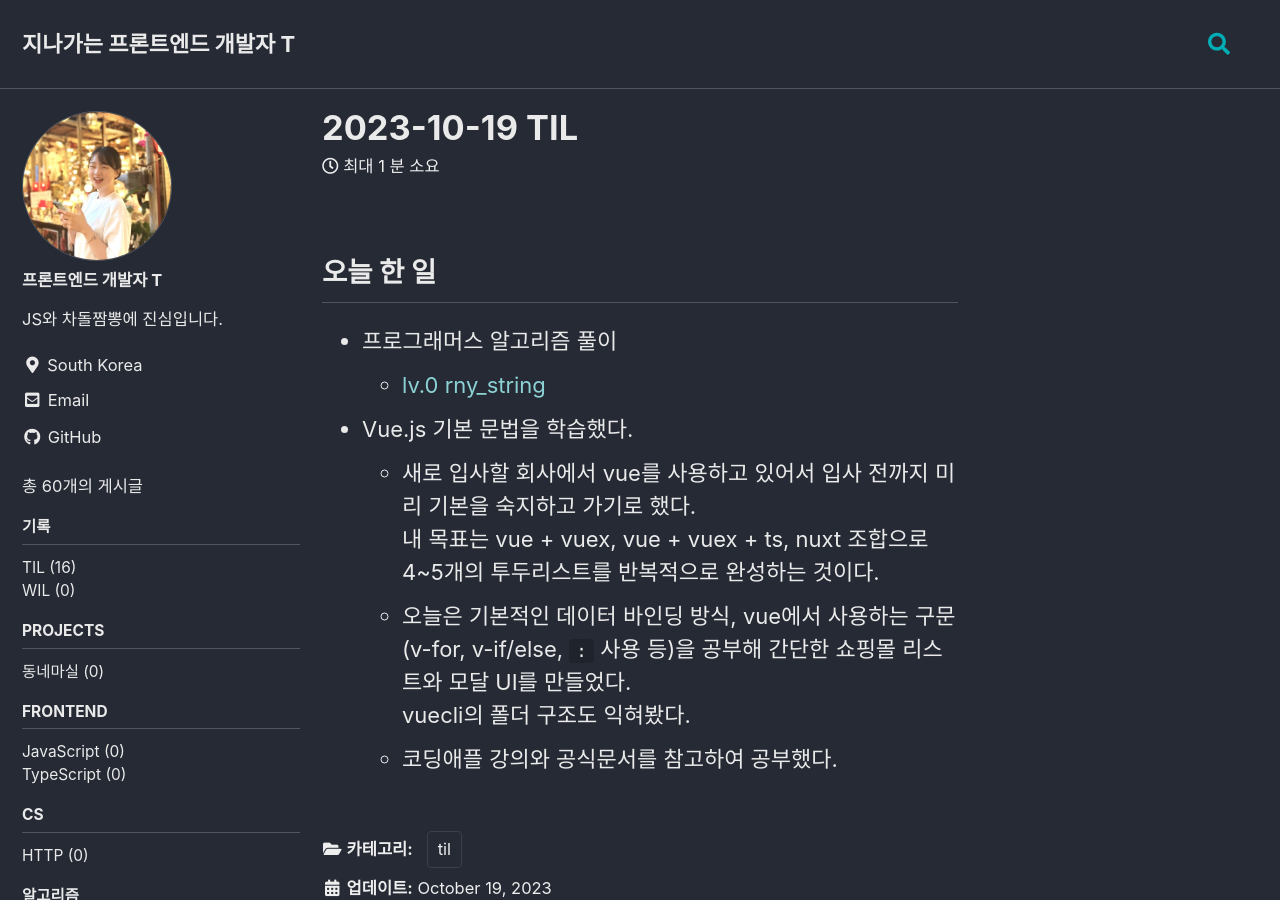
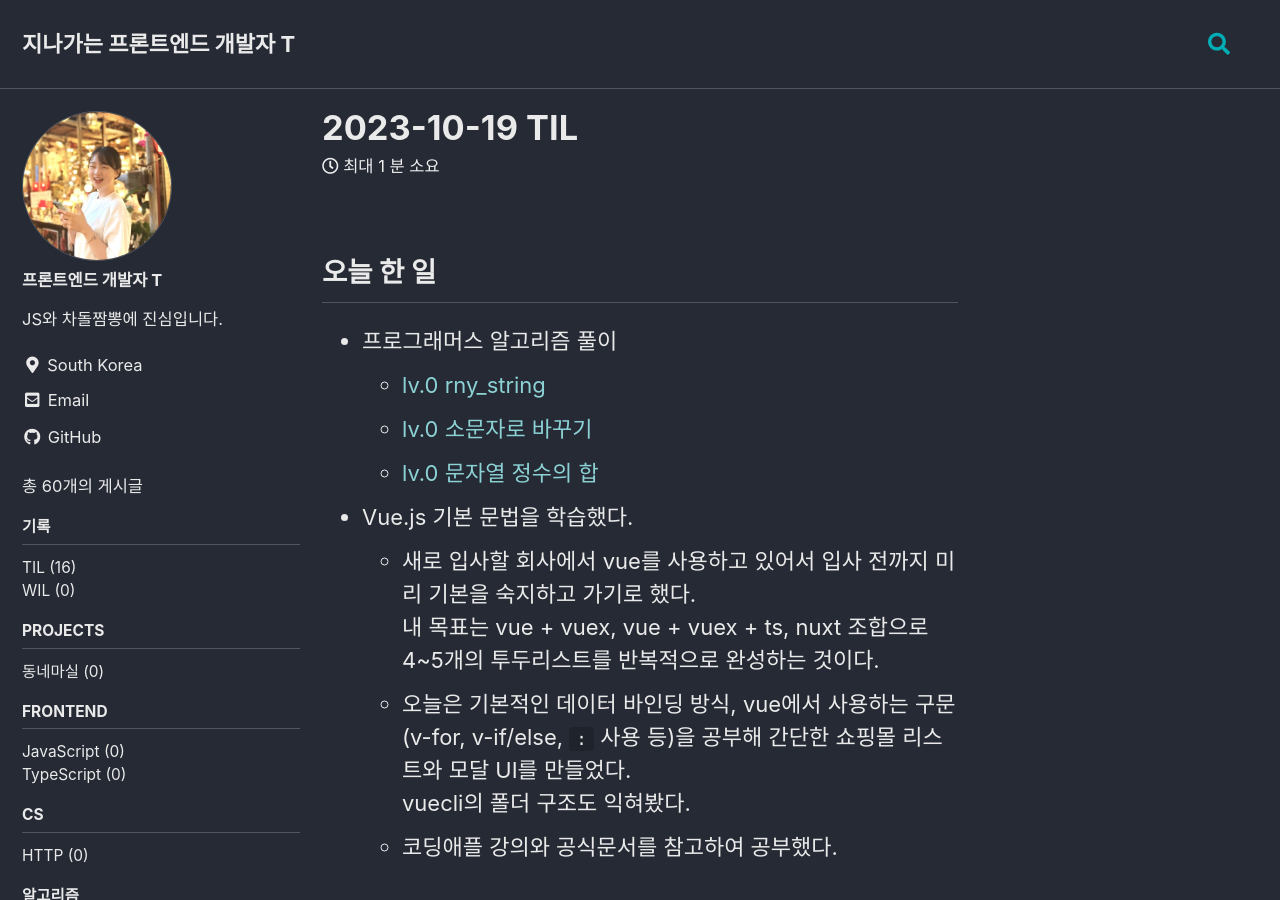
Before and after one commit to makepin2r/makepin2r.github.io, a Jekyll site: the page built from _posts/TIL/2023-10-19-TIL-231019.md, in a window 1280 px wide and 900 px high. Built offline with Jekyll 4.4.1, drawn with Linux system fonts in a browser that asks for light colours; cached includes are drawn as plain includes; some web fonts are replaced.

Commit message:
update: 23-10-19 til 알고리즘 문제 추가

```diff
--- a/_posts/TIL/2023-10-19-TIL-231019.md
+++ b/_posts/TIL/2023-10-19-TIL-231019.md
@@ -9,6 +9,8 @@ tags:
 ## 오늘 한 일
 -   프로그래머스 알고리즘 풀이
     -   [lv.0 rny_string](https://makepin2r.github.io/algorithm-programmers/181863/)
+    -   [lv.0 소문자로 바꾸기](https://makepin2r.github.io/algorithm-programmers/181876/)
+    -   [lv.0 문자열 정수의 합](https://makepin2r.github.io/algorithm-programmers/181849/)
 - Vue.js 기본 문법을 학습했다.
     - 새로 입사할 회사에서 vue를 사용하고 있어서 입사 전까지 미리 기본을 숙지하고 가기로 했다.
       내 목표는 vue + vuex, vue + vuex + ts, nuxt 조합으로 4~5개의 투두리스트를 반복적으로 완성하는 것이다.
```
